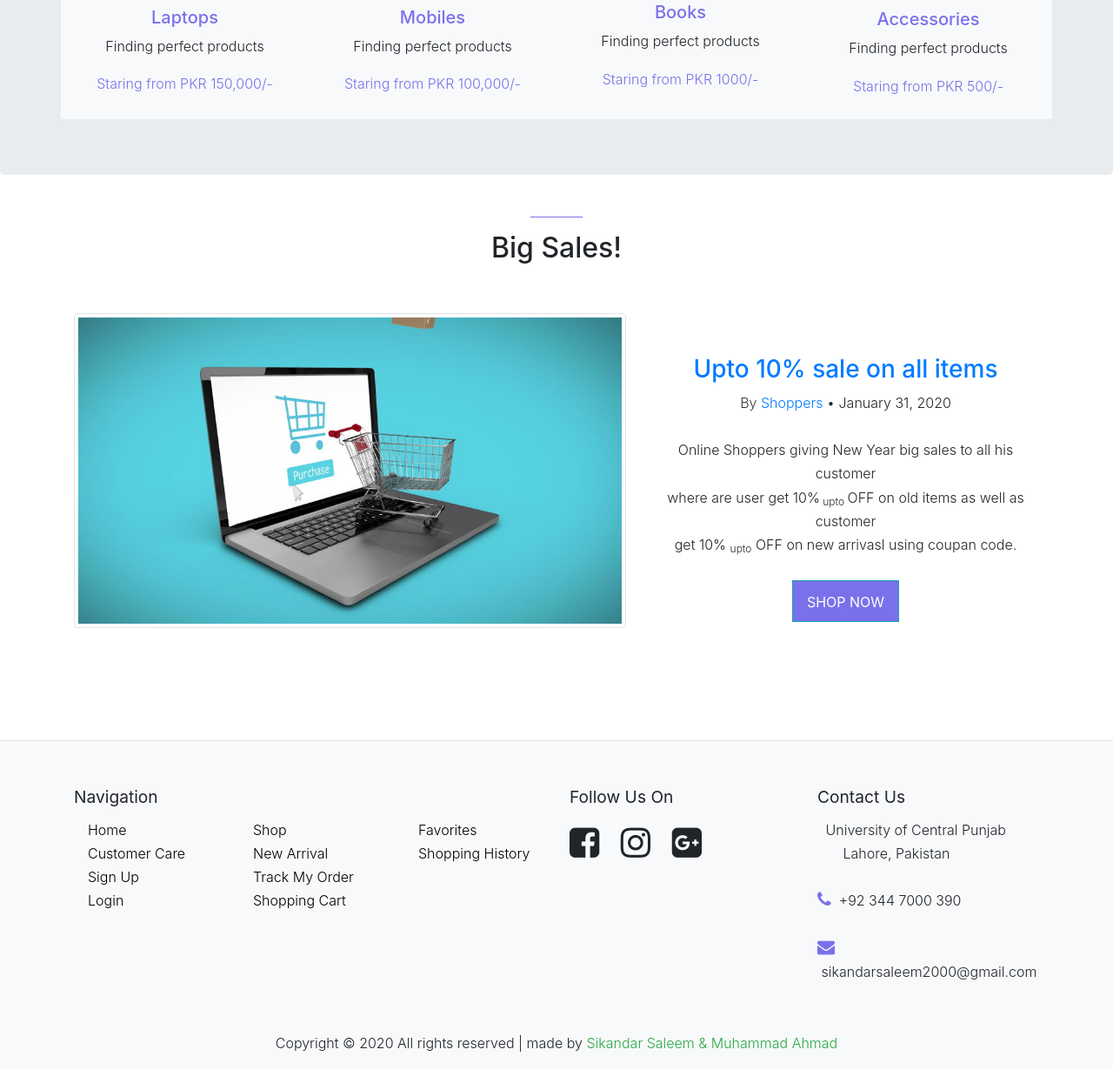
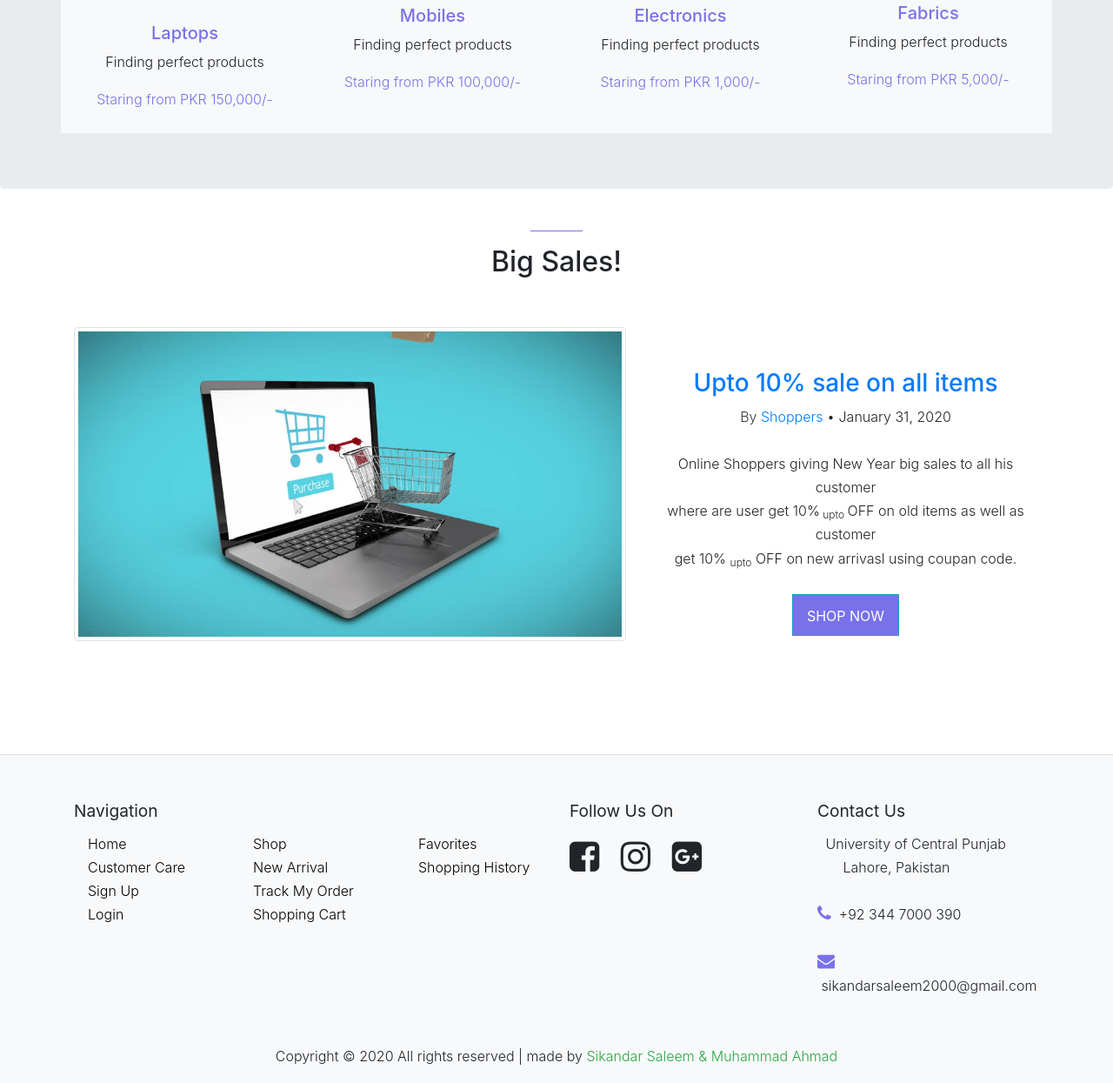
Before and after one commit to sikandarsaleem2000/wad-project, a PHP site: page / in a window 1280 px wide. Shown: the part 2154-3399 px from the top of the page at 87% size. Before the commit the page ends 3363 px from the top, so only its background shows below. Run offline with PHP 8.4, Linux system fonts and the light colour scheme; some libraries are stand-ins or nearby versions.

Commit message:
index.php

```diff
--- a/index.php
+++ b/index.php
@@ -13,13 +13,6 @@
 			include_once "includes/links.php";
 			include_once "includes/header.php";
 		?>
-
-
-
-
-
-
-
 
  <!--
 		<button type="button" class="btn btn-primary" data-toggle="modal" data-target="#myModal">
@@ -173,7 +166,7 @@
 
 				<div class="row mt-5 bg-light">
 					<div class="col-lg-3 p-2">
-						<img src="img/macbook.png" width="100%">
+						<img src="img/macbook.jpg" width="100%" height="220">
 						<center><br>
 							<h5 style="color:#7971ea">Laptops</b></h5>
 							<p class="text-grey">Finding perfect products</p>
@@ -182,7 +175,7 @@
 					</div>
 
 					<div class="col-lg-3 p-2">
-						<img src="img/iphone.jpg" width="100%">
+						<img src="img/iphone.jpg" width="100%"  height="200">
 						<center><br>
 							<h5 style="color:#7971ea">Mobiles</b></h5>
 							<p class="text-grey">Finding perfect products</p>
@@ -191,20 +184,20 @@
 					</div>
 
 					<div class="col-lg-3 p-2">
-						<img src="img/books.jpeg" width="100%">
+						<img src="img/electronics.jpg" width="100%" height="200">
 						<center><br>
-							<h5 style="color:#7971ea">Books</b></h5>
+							<h5 style="color:#7971ea">Electronics</b></h5>
 							<p class="text-grey">Finding perfect products</p>
-							<p style="color:#7971ea">Staring from PKR 1000/-</p>
+							<p style="color:#7971ea">Staring from PKR 1,000/-</p>
 						</center>
 					</div>
 
 					<div class="col-lg-3 p-2">
-						<img src="img/garments.jpg" width="100%">
-						<center><br>
-							<h5 style="color:#7971ea" class="mt-4">Accessories</b></h5>
+						<img src="img/coat.jpg" width="100%" height="200">
+						<center>
+							<h5 style="color:#7971ea" class="mt-4">Fabrics</b></h5>
 							<p class="text-grey">Finding perfect products</p>
-							<p style="color:#7971ea">Staring from PKR 500/-</p>
+							<p style="color:#7971ea">Staring from PKR 5,000/-</p>
 						</center>
 					</div>
 
```
